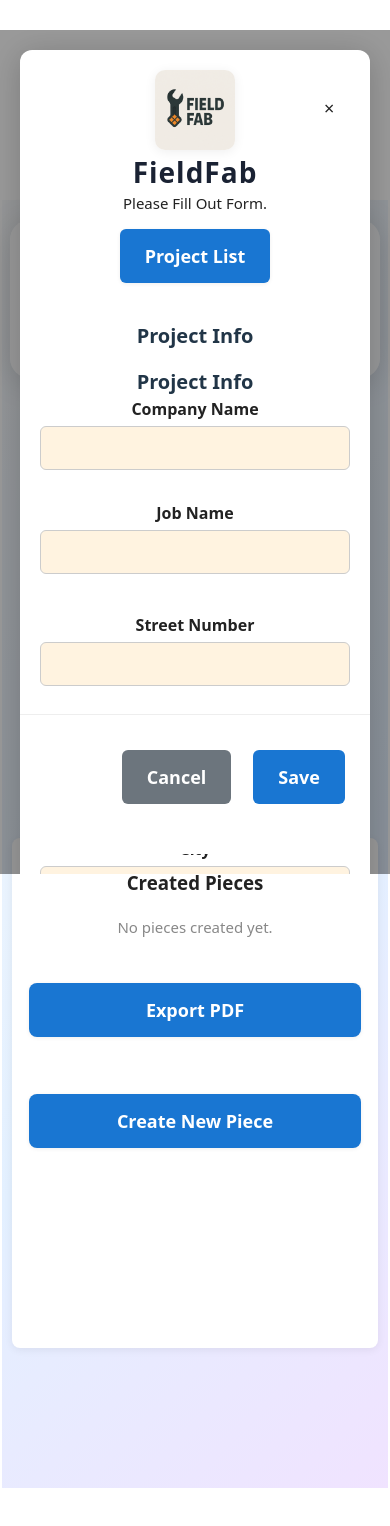
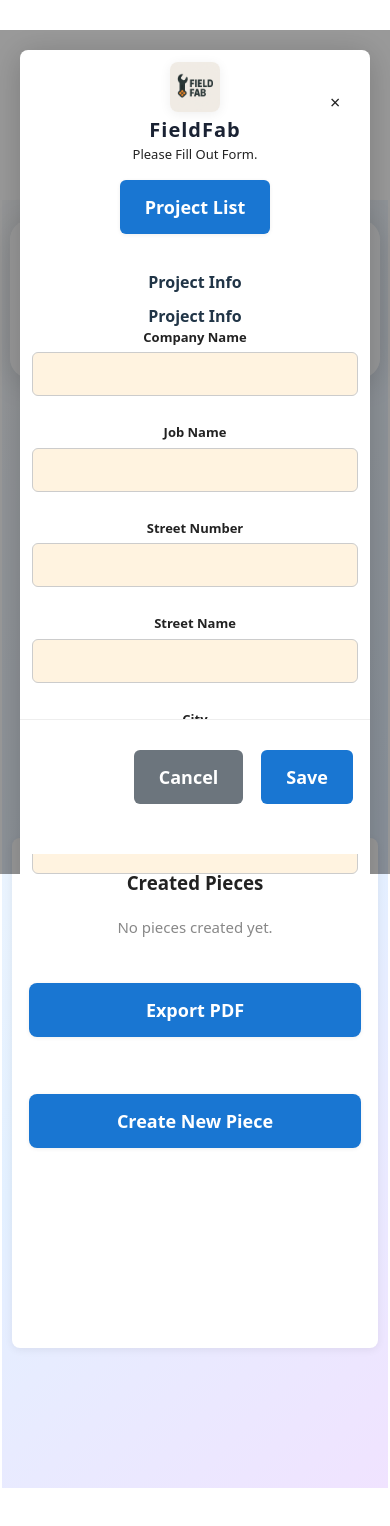
Before and after one commit to Futilediploma/SprinkSync, a React (Vite) app in the folder fieldfab/: page / in a window 390 px wide. Shown: the top 1526 px of the page. Built offline with nearby package versions, Linux system fonts and the light colour scheme.

Commit message:
Optimize modal for iPhone 12 - reduce padding, font sizes, and spacing for mobile

```diff
--- a/fieldfab/src/components/PickerModal.tsx
+++ b/fieldfab/src/components/PickerModal.tsx
@@ -46,6 +46,9 @@
 
 	if (!isOpen) return null;
 
+	// Check if mobile
+	const isMobile = window.innerWidth <= 480;
+
 		return (
 			<div style={{
 				position: 'fixed',
@@ -57,8 +60,8 @@
 				height: '100%',
 				background: 'rgba(0,0,0,0.4)',
 				zIndex: 1000,
-				padding: '20px',
-				paddingBottom: '120px',
+				padding: isMobile ? '10px' : '20px',
+				paddingBottom: isMobile ? '60px' : '120px',
 				boxSizing: 'border-box',
 				overflow: 'auto',
 				WebkitOverflowScrolling: 'touch',
@@ -68,37 +71,37 @@
 			} as React.CSSProperties}>
 			<div style={{
 				background: '#fff',
-				borderRadius: 12,
-				padding: '20px',
-				paddingBottom: '60px',
+				borderRadius: isMobile ? 8 : 12,
+				padding: isMobile ? '12px' : '20px',
+				paddingBottom: isMobile ? '40px' : '60px',
 				width: '100%',
-				maxWidth: '360px',
+				maxWidth: isMobile ? '100%' : '360px',
 				margin: '0 auto',
 				minHeight: 'fit-content',
 				boxShadow: '0 4px 32px #0003',
 				position: 'relative',
-				marginBottom: '60px',
+				marginBottom: isMobile ? '40px' : '60px',
 			}}>
 
             <img
                 src={fieldfabLogo}
                 alt="FieldFab logo"
-                style={{ height: 80, width: 80, borderRadius: 10, marginBottom: 1, boxShadow: '0 2px 12px #0001' }}
+                style={{ height: isMobile ? 50 : 80, width: isMobile ? 50 : 80, borderRadius: 8, marginBottom: 1, boxShadow: '0 2px 12px #0001' }}
             />
-			<h1 style={{ fontWeight: 800, fontSize: '1.75rem', margin: 0, color: '#1a2233', letterSpacing: 1 }}>FieldFab</h1>
-			<div style={{ marginBottom: 8, marginTop: 4, textAlign: 'center' }}>
-				<div style={{ fontWeight: 500, fontSize: 15, color: '#222' }}>Please Fill Out Form.</div>
+			<h1 style={{ fontWeight: 800, fontSize: isMobile ? '1.25rem' : '1.75rem', margin: 0, color: '#1a2233', letterSpacing: 1 }}>FieldFab</h1>
+			<div style={{ marginBottom: isMobile ? 6 : 8, marginTop: 4, textAlign: 'center' }}>
+				<div style={{ fontWeight: 500, fontSize: isMobile ? 13 : 15, color: '#222' }}>Please Fill Out Form.</div>
 				<button
 					type="button"
 					style={{
-						marginTop: 8,
+						marginTop: 6,
 						background: '#1976d2',
 						color: '#fff',
 						border: 'none',
 						borderRadius: 6,
-						padding: '6px 18px',
+						padding: isMobile ? '5px 14px' : '6px 18px',
 						fontWeight: 600,
-						fontSize: 15,
+						fontSize: isMobile ? 13 : 15,
 						cursor: 'pointer',
 						boxShadow: '0 1px 4px #0001',
 						transition: 'background 0.2s',
@@ -138,19 +141,19 @@
 					</button>
 				</div>
 			)}
-			<h2 style={{ marginTop: 0, marginBottom: 16, fontWeight: 700, fontSize: '1.25rem' }}>Project Info</h2>
+			<h2 style={{ marginTop: 0, marginBottom: isMobile ? 10 : 16, fontWeight: 700, fontSize: isMobile ? '1rem' : '1.25rem' }}>Project Info</h2>
 				<button
 					style={{
 						position: 'absolute',
-						top: 16,
-						right: 16,
+						top: isMobile ? 10 : 16,
+						right: isMobile ? 10 : 16,
 						background: 'transparent',
 						color: '#222',
 						border: 'none',
 						borderRadius: '50%',
-						width: 32,
-						height: 32,
-						fontSize: 24,
+						width: isMobile ? 28 : 32,
+						height: isMobile ? 28 : 32,
+						fontSize: isMobile ? 20 : 24,
 						cursor: 'pointer',
 						transition: 'background 0.2s',
 					}}
@@ -161,7 +164,7 @@
 				>
 					×
 				</button>
-				<h2 style={{ marginTop: 0, marginBottom: 0, fontWeight: 700, fontSize: '1.25rem' }}>Project Info</h2>
+				<h2 style={{ marginTop: 0, marginBottom: 0, fontWeight: 700, fontSize: isMobile ? '1rem' : '1.25rem' }}>Project Info</h2>
 												<form
 													onSubmit={e => {
 														e.preventDefault();
@@ -177,144 +180,150 @@
 													}}
 													style={{ width: '100%' }}
 												>
-										<div style={{ marginBottom: 16 }}>
-											<label style={{ color: '#222', fontWeight: 600, display: 'block', marginBottom: 4 }}>Company Name</label>
+										<div style={{ marginBottom: isMobile ? 12 : 16 }}>
+											<label style={{ color: '#222', fontWeight: 600, display: 'block', marginBottom: 4, fontSize: isMobile ? 13 : 14 }}>Company Name</label>
 											<input
 												type="text"
 												value={companyName}
 												onChange={e => setCompanyName(e.target.value)}
 												style={{
 													width: '100%',
-													padding: 8,
+													padding: isMobile ? 7 : 8,
 													borderRadius: 6,
 													border: '1px solid #ccc',
 													background: companyName ? '#fff' : '#fff3e0',
 													color: '#222',
 													transition: 'background 0.2s',
+													fontSize: isMobile ? 14 : 16,
 												}}
 											/>
-											{errors.companyName && <div style={{ color: 'red', fontSize: 13 }}>{errors.companyName}</div>}
+											{errors.companyName && <div style={{ color: 'red', fontSize: 12 }}>{errors.companyName}</div>}
 										</div>
-										<div style={{ marginBottom: 24 }}>
-											<label style={{ color: '#222', fontWeight: 600, display: 'block', marginBottom: 4 }}>Job Name</label>
+										<div style={{ marginBottom: isMobile ? 12 : 24 }}>
+											<label style={{ color: '#222', fontWeight: 600, display: 'block', marginBottom: 4, fontSize: isMobile ? 13 : 14 }}>Job Name</label>
 											<input
 												type="text"
 												value={jobName}
 												onChange={e => setJobName(e.target.value)}
 												style={{
 													width: '100%',
-													padding: 8,
+													padding: isMobile ? 7 : 8,
 													borderRadius: 6,
 													border: '1px solid #ccc',
 													background: jobName ? '#fff' : '#fff3e0',
 													color: '#222',
 													transition: 'background 0.2s',
+													fontSize: isMobile ? 14 : 16,
 												}}
 											/>
-											{errors.jobName && <div style={{ color: 'red', fontSize: 13 }}>{errors.jobName}</div>}
+											{errors.jobName && <div style={{ color: 'red', fontSize: 12 }}>{errors.jobName}</div>}
 										</div>
-															<div style={{ marginBottom: 24 }}>
-																<label style={{ color: '#222', fontWeight: 600, display: 'block', marginBottom: 4 }}>Street Number</label>
+															<div style={{ marginBottom: isMobile ? 12 : 24 }}>
+																<label style={{ color: '#222', fontWeight: 600, display: 'block', marginBottom: 4, fontSize: isMobile ? 13 : 14 }}>Street Number</label>
 																<input
 																	type="text"
 																	value={streetNumber}
 																	onChange={e => setStreetNumber(e.target.value)}
 																	style={{
 																		width: '100%',
-																		padding: 8,
+																		padding: isMobile ? 7 : 8,
 																		borderRadius: 6,
 																		border: '1px solid #ccc',
 																		background: streetNumber ? '#fff' : '#fff3e0',
 																		color: '#222',
 																		transition: 'background 0.2s',
+																		fontSize: isMobile ? 14 : 16,
 																	}}
 																/>
-																{errors.streetNumber && <div style={{ color: 'red', fontSize: 13 }}>{errors.streetNumber}</div>}
+																{errors.streetNumber && <div style={{ color: 'red', fontSize: 12 }}>{errors.streetNumber}</div>}
 															</div>
-															<div style={{ marginBottom: 24 }}>
-																<label style={{ color: '#222', fontWeight: 600, display: 'block', marginBottom: 4 }}>Street Name</label>
+															<div style={{ marginBottom: isMobile ? 12 : 24 }}>
+																<label style={{ color: '#222', fontWeight: 600, display: 'block', marginBottom: 4, fontSize: isMobile ? 13 : 14 }}>Street Name</label>
 																<input
 																	type="text"
 																	value={streetName}
 																	onChange={e => setStreetName(e.target.value)}
 																	style={{
 																		width: '100%',
-																		padding: 8,
+																		padding: isMobile ? 7 : 8,
 																		borderRadius: 6,
 																		border: '1px solid #ccc',
 																		background: streetName ? '#fff' : '#fff3e0',
 																		color: '#222',
 																		transition: 'background 0.2s',
+																		fontSize: isMobile ? 14 : 16,
 																	}}
 																/>
-																{errors.streetName && <div style={{ color: 'red', fontSize: 13 }}>{errors.streetName}</div>}
+																{errors.streetName && <div style={{ color: 'red', fontSize: 12 }}>{errors.streetName}</div>}
 															</div>
-															<div style={{ marginBottom: 24 }}>
-																<label style={{ color: '#222', fontWeight: 600, display: 'block', marginBottom: 4 }}>City</label>
+															<div style={{ marginBottom: isMobile ? 12 : 24 }}>
+																<label style={{ color: '#222', fontWeight: 600, display: 'block', marginBottom: 4, fontSize: isMobile ? 13 : 14 }}>City</label>
 																<input
 																	type="text"
 																	value={city}
 																	onChange={e => setCity(e.target.value)}
 																	style={{
 																		width: '100%',
-																		padding: 8,
+																		padding: isMobile ? 7 : 8,
 																		borderRadius: 6,
 																		border: '1px solid #ccc',
 																		background: city ? '#fff' : '#fff3e0',
 																		color: '#222',
 																		transition: 'background 0.2s',
+																		fontSize: isMobile ? 14 : 16,
 																	}}
 																/>
-																{errors.city && <div style={{ color: 'red', fontSize: 13 }}>{errors.city}</div>}
+																{errors.city && <div style={{ color: 'red', fontSize: 12 }}>{errors.city}</div>}
 															</div>
-															<div style={{ marginBottom: 24 }}>
-																<label style={{ color: '#222', fontWeight: 600, display: 'block', marginBottom: 4 }}>Zipcode</label>
+															<div style={{ marginBottom: isMobile ? 12 : 24 }}>
+																<label style={{ color: '#222', fontWeight: 600, display: 'block', marginBottom: 4, fontSize: isMobile ? 13 : 14 }}>Zipcode</label>
 																<input
 																	type="text"
 																	value={zipcode}
 																	onChange={e => setZipcode(e.target.value)}
 																	style={{
 																		width: '100%',
-																		padding: 8,
+																		padding: isMobile ? 7 : 8,
 																		borderRadius: 6,
 																		border: '1px solid #ccc',
 																		background: zipcode ? '#fff' : '#fff3e0',
 																		color: '#222',
 																		transition: 'background 0.2s',
+																		fontSize: isMobile ? 14 : 16,
 																	}}
 																/>
-																{errors.zipcode && <div style={{ color: 'red', fontSize: 13 }}>{errors.zipcode}</div>}
+																{errors.zipcode && <div style={{ color: 'red', fontSize: 12 }}>{errors.zipcode}</div>}
 															</div>
 
 					<div style={{
 						display: 'flex',
 						justifyContent: 'flex-end',
-						gap: 12,
-						marginTop: '30px',
-						paddingTop: '20px',
-						paddingBottom: '40px',
+						gap: isMobile ? 8 : 12,
+						marginTop: isMobile ? '20px' : '30px',
+						paddingTop: isMobile ? '15px' : '20px',
+						paddingBottom: isMobile ? '30px' : '40px',
 						borderTop: '1px solid #eee',
 						position: 'sticky',
 						bottom: '0',
 						background: 'white',
-						marginLeft: '-20px',
-						marginRight: '-20px',
-						paddingLeft: '20px',
-						paddingRight: '20px',
+						marginLeft: isMobile ? '-12px' : '-20px',
+						marginRight: isMobile ? '-12px' : '-20px',
+						paddingLeft: isMobile ? '12px' : '20px',
+						paddingRight: isMobile ? '12px' : '20px',
 						zIndex: 10
 					}}>
 						<button
 							type="button"
 							onClick={onClose}
 							style={{
-								padding: '12px 24px',
+								padding: isMobile ? '10px 18px' : '12px 24px',
 								borderRadius: 6,
 								border: 'none',
 								background: '#6c757d',
 								color: 'white',
 								fontWeight: 600,
-								fontSize: '16px',
-								minHeight: '48px',
+								fontSize: isMobile ? '14px' : '16px',
+								minHeight: isMobile ? '42px' : '48px',
 								cursor: 'pointer'
 							}}
 						>
@@ -323,14 +332,14 @@
 						<button
 							type="submit"
 							style={{
-								padding: '12px 24px',
+								padding: isMobile ? '10px 18px' : '12px 24px',
 								borderRadius: 6,
 								border: 'none',
 								background: '#1976d2',
 								color: '#fff',
 								fontWeight: 600,
-								fontSize: '16px',
-								minHeight: '48px',
+								fontSize: isMobile ? '14px' : '16px',
+								minHeight: isMobile ? '42px' : '48px',
 								cursor: 'pointer'
 							}}
 						>
```
